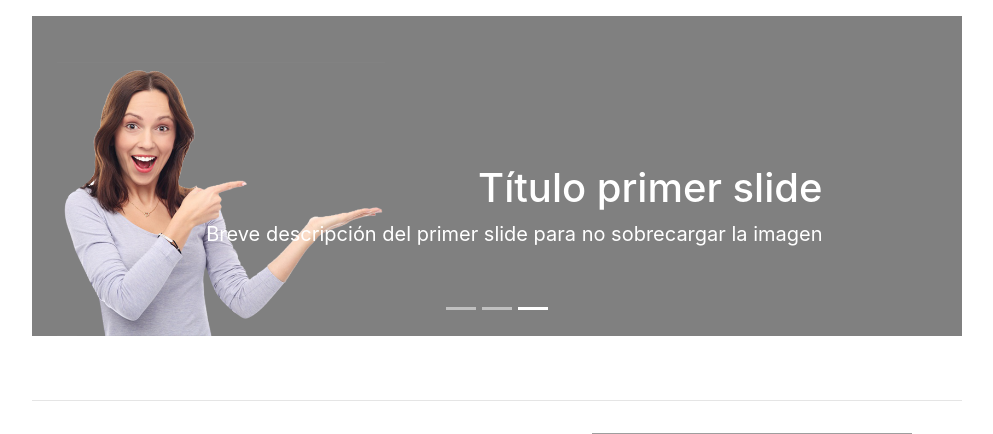
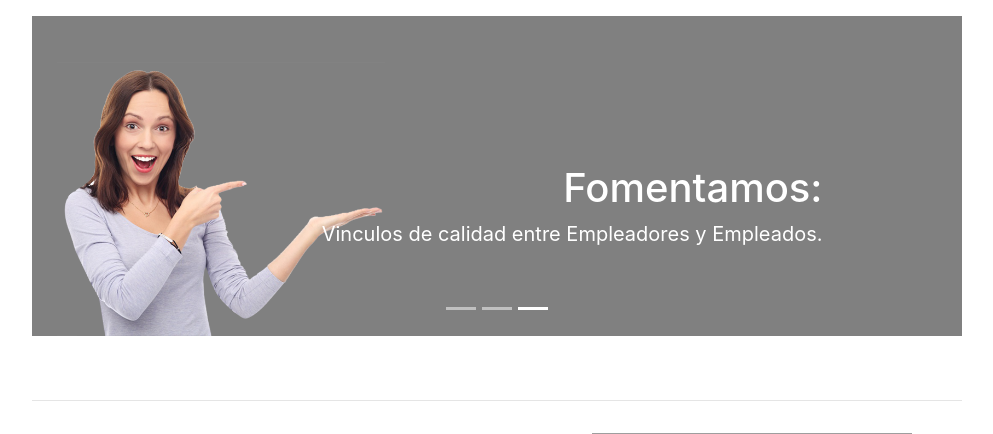
Before and after one commit to manotasuy/Labores, a Flask app: page / in a window 1280 px wide. Shown: the part 230-664 px from the top of the page, without its empty margins (143-1136 px from the left). Run offline with Flask 2, Linux system fonts and the light colour scheme; some libraries are stand-ins or nearby versions; grey boxes are pictures that could not be loaded.

Commit message:
Update Inicio.html

```diff
--- a/templates/Inicio.html
+++ b/templates/Inicio.html
@@ -28,8 +28,8 @@
                     </svg>
                     <div class="container">
                         <div class="carousel-caption text-right">
-                            <h1>Título primer slide</h1>
-                            <p>Breve descripción del primer slide para no sobrecargar la imagen</p>
+                            <h1>Fomentamos:</h1>
+                            <p>Vinculos de calidad entre Empleadores y Empleados.</p>
                         </div>
                     </div>
                 </div>
@@ -42,8 +42,8 @@
                     </svg>
                     <div class="container">
                         <div class="carousel-caption text-right">
-                            <h1>Título segundo slide</h1>
-                            <p>Breve descripción del segundo slide para no sobrecargar la imagen</p>
+                            <h1>Encontramos:</h1>
+                            <p>La persona que mejor se adecue a la labor que necesites realizar.</p>
                         </div>
                     </div>
                 </div>
@@ -56,8 +56,8 @@
                     </svg>
                     <div class="container">
                         <div class="carousel-caption text-right">
-                            <h1>Título tercer slide</h1>
-                            <p>Breve descripción del tercer slide para no sobrecargar la imagen</p>
+                            <h1>Vinculamos y Visibilizamos:</h1>
+                            <p>La oferta y la demanda en un entorno de igualdad y respeto.</p>
                         </div>
                     </div>
                 </div>
@@ -71,7 +71,8 @@
             <div class="col-md-7">
                 <h2 class="featurette-heading">Qué es?</h2>
                 <p class="lead">Labores es una aplicación web con la que apuntamos a fomentar la visibilidad del sector
-                    del servicio doméstico. Facilitar la posibilidad de generar vínculos estableciendo un espacio en el
+                    del servicio doméstico.
+                    Facilitar la posibilidad de generar vínculos estableciendo un espacio en el
                     cual ambas partes se sientan cómodas de compartir y conectarse a la vez de gestionar el vínculo
                     entre quién busca el servicio y quién lo ofrece.</p>
             </div>
```
